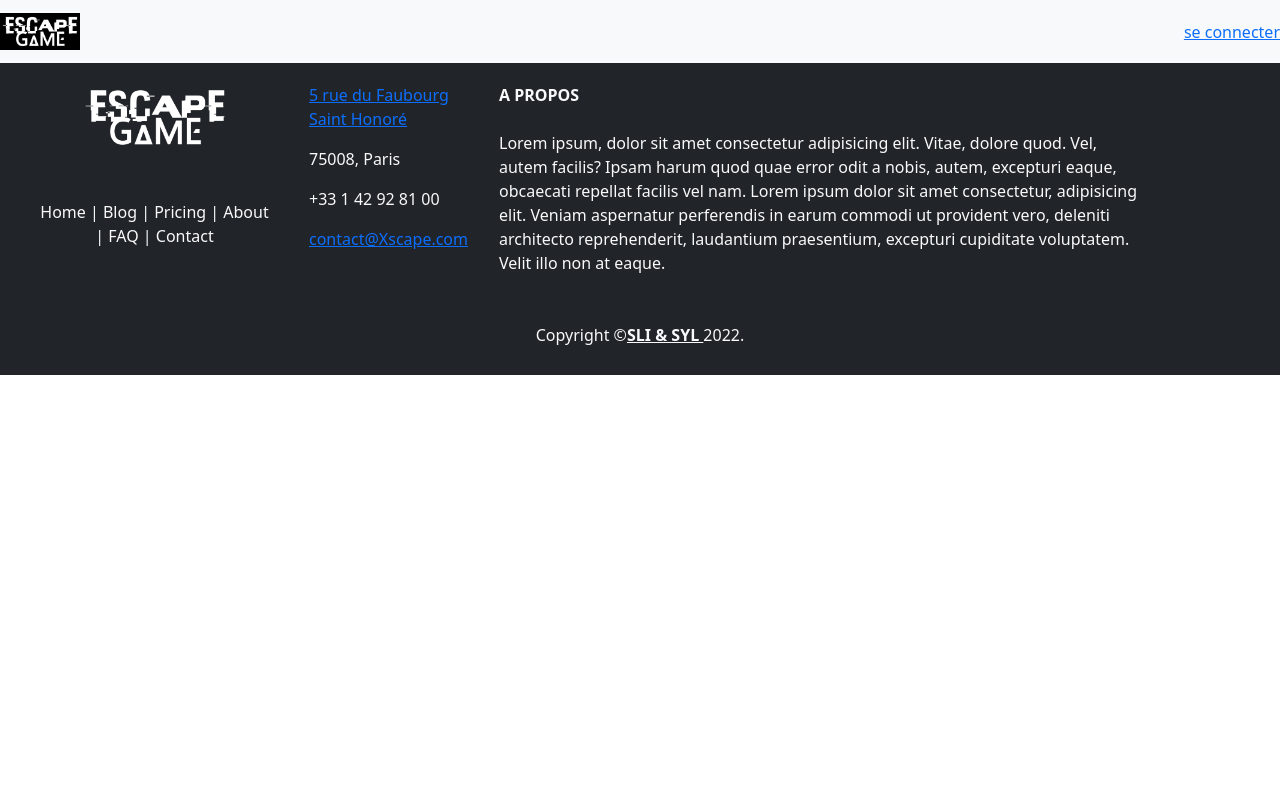
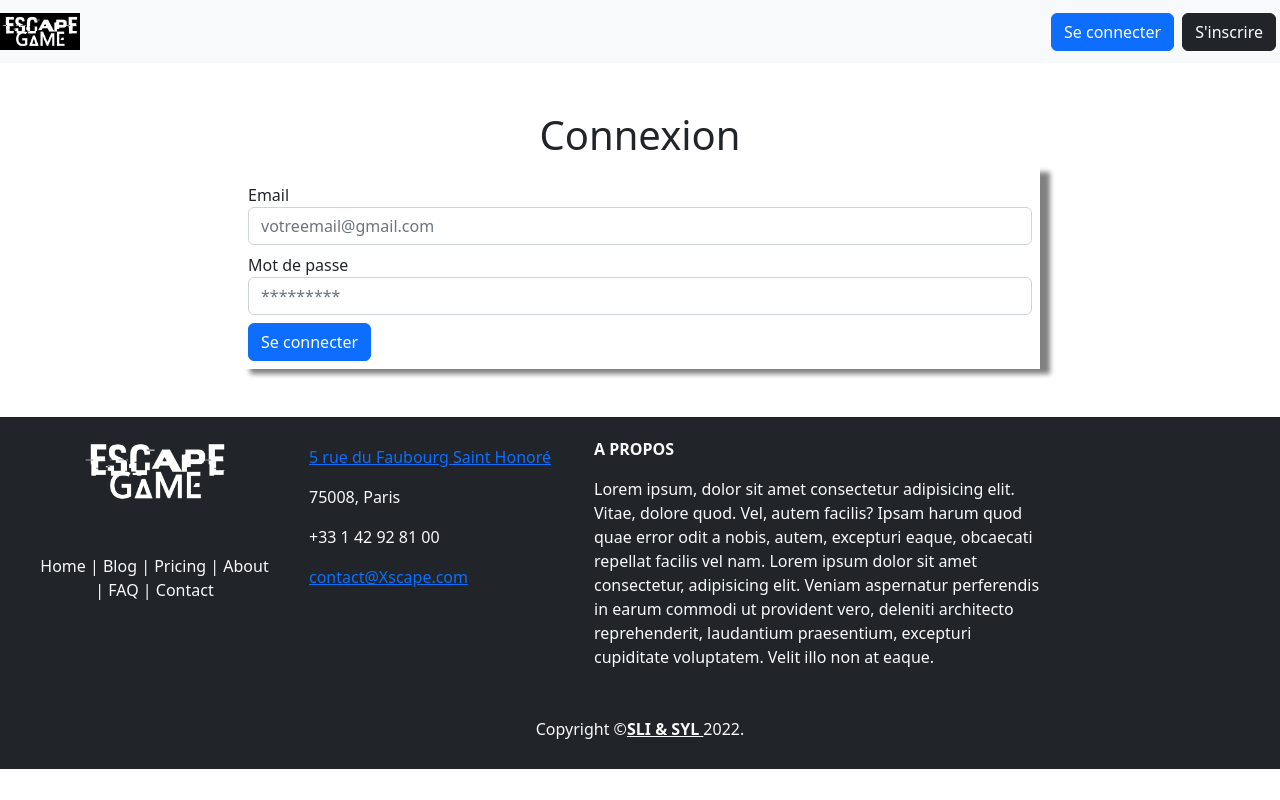
Before and after one commit to Lo1176/MERN-Escape-Game, a React (Vite) app in the folder front_xscape/: page /SignIn in a window 1280 px wide. Built offline with nearby package versions, Linux system fonts and the light colour scheme.

Commit message:
add signIn

```diff
--- a/front_xscape/src/App.jsx
+++ b/front_xscape/src/App.jsx
@@ -5,6 +5,8 @@ import Footer from './components/Footer';
 import Navbar from './components/Navbar'
 import Home from './pages/Home';
 import SignUp from "./pages/SignUp"
+import SignIn from "./pages/SignIn"
+
 
 function App() {
 
@@ -15,6 +17,7 @@ function App() {
       <Routes>
         <Route path="/" element={<Home />}/>
         <Route path="/SignUp" element={<SignUp />}/>
+        <Route path="/SignIn" element={<SignIn />}/>
       </Routes>
       <Footer/>
     </div>
--- a/front_xscape/src/components/Footer.jsx
+++ b/front_xscape/src/components/Footer.jsx
@@ -7,7 +7,7 @@ export default function Footer({}) {
 
             <div className="container  m-2">
                 <div className="row mt-3">
-                    <div className="col-md-3 col-lg-4 col-xl-3 mx-auto mb-4 text-center">
+                    <div className="col-lg-3 text-center">
                         <img className="logo-footer" src={logo} alt="" />
                         <div className="container pt-5">
                             <a>Home</a> |
@@ -18,19 +18,19 @@ export default function Footer({}) {
                         </div>
                     </div>
 
-                    <div className="col-md-2 col-lg-2 col-xl-2 mx-auto mb-4 text-left">
+                    <div className="col-lg-3 mt-2 text-left">
                         <p>
-                            <a href="" className="text-blue">5 rue du Faubourg Saint Honoré
+                            <a href="" className="text-primary">5 rue du Faubourg Saint Honoré
                             </a></p>
                         <p>75008, Paris</p>
                         <p>+33 1 42 92 81 00</p>
                         <p>
-                            <a href="" className="text-blue">contact@Xscape.com</a>
+                            <a href="" className="text-primary">contact@Xscape.com</a>
                         </p>
                     </div>
 
-                    <div className="col-md-4 col-lg-3 col-xl-7 mx-auto mb-md-0 mb-4">
-                        <p className="text-uppercase fw-bold mb-4">A propos</p>
+                    <div className="col-lg-5">
+                        <p className="text-uppercase fw-bold">A propos</p>
                         <p className="">Lorem ipsum, dolor sit amet consectetur adipisicing elit. Vitae, dolore quod. Vel, autem facilis? Ipsam harum quod quae error odit a nobis, autem, excepturi eaque, obcaecati repellat facilis vel nam.
                         Lorem ipsum dolor sit amet consectetur, adipisicing elit. Veniam aspernatur perferendis in earum commodi ut provident vero, deleniti architecto reprehenderit, laudantium praesentium, excepturi cupiditate voluptatem. Velit illo non at eaque.</p>
                     </div>
--- a/front_xscape/src/components/Navbar.jsx
+++ b/front_xscape/src/components/Navbar.jsx
@@ -14,7 +14,16 @@ const Navbar = () => {
               alt="logo-brand"
             />
           </a>
-          <a href='/signout'>se connecter</a>
+
+          <div className='button'>
+            <a
+              className='btn btn-primary m-1'
+              href='/signin'>Se connecter</a>
+            <a
+              className='btn btn-dark m-1'
+              href='/signup'>S'inscrire</a>
+          </div>
+
         </nav>
       </div>
     );
--- /dev/null
+++ b/front_xscape/src/components/forms/FormSignIn.jsx
@@ -0,0 +1,26 @@
+export default function FormSignIn({}) {
+
+    return(
+        <div className="form-box p-2">
+            <form>
+                <div className="form-group">
+                    <label htmlFor="email">Email</label>
+                    <input
+                        type="email"
+                        className="form-control"
+                        id="email"
+                        placeholder="votreemail@gmail.com"/>
+                </div>
+                <div className="form-group">
+                    <label htmlFor="password">Mot de passe</label>
+                    <input
+                        type="password"
+                        className="form-control"
+                        id="password"
+                        placeholder="*********"/>
+                </div>
+                <button type="submit" className="btn btn-primary mt-2">Se connecter</button>
+            </form>
+        </div>
+    )
+}
--- a/front_xscape/src/components/forms/FormSignUp.jsx
+++ b/front_xscape/src/components/forms/FormSignUp.jsx
@@ -1,4 +1,4 @@
-export default function FormSign({}) {
+export default function FormSignUp({}) {
 
     return(
         <div className="form-box p-2">
--- /dev/null
+++ b/front_xscape/src/pages/SignIn.jsx
@@ -0,0 +1,11 @@
+import FormSignIn from "../components/forms/FormSignIn";
+
+export default function SignIn({}) {
+    return(
+        <div className="p-5" >
+            <h1 className="text-center">Connexion</h1>
+            <a></a>
+            <FormSignIn/>
+        </div>
+    )
+}
--- a/front_xscape/src/pages/SignUp.jsx
+++ b/front_xscape/src/pages/SignUp.jsx
@@ -1,12 +1,11 @@
-import FormSign from "../components/forms/FormSignUp";
-import useFetch from "../hooks/useFetch";
+import FormSignUp from "../components/forms/FormSignUp";
 
 export default function SignUp({}) {
     return(
-        <div >
+        <div className="p-5" >
             <h1 className="text-center">Inscription</h1>
             <a></a>
-            <FormSign/>
+            <FormSignUp/>
         </div>
     )
 }
```
